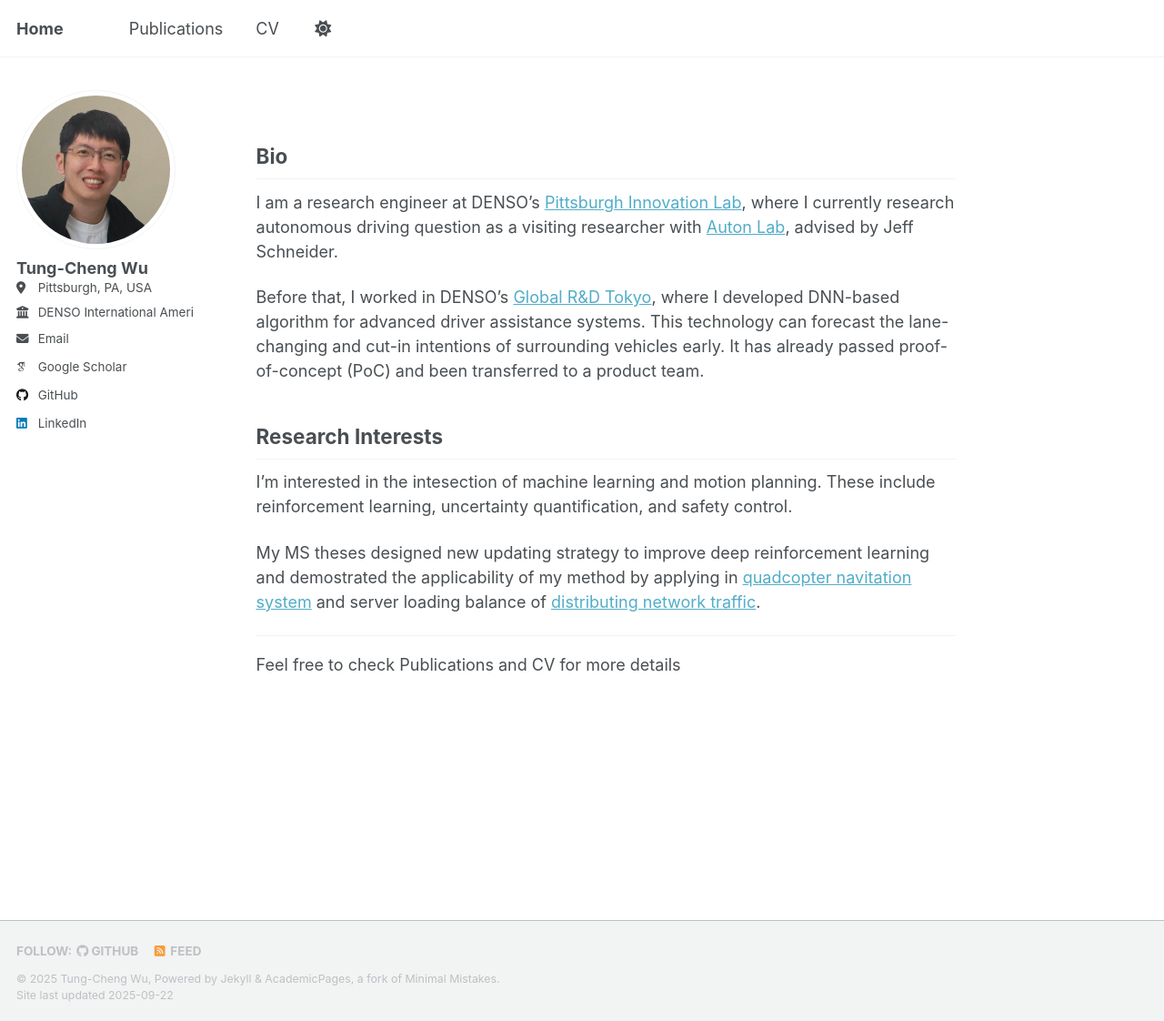
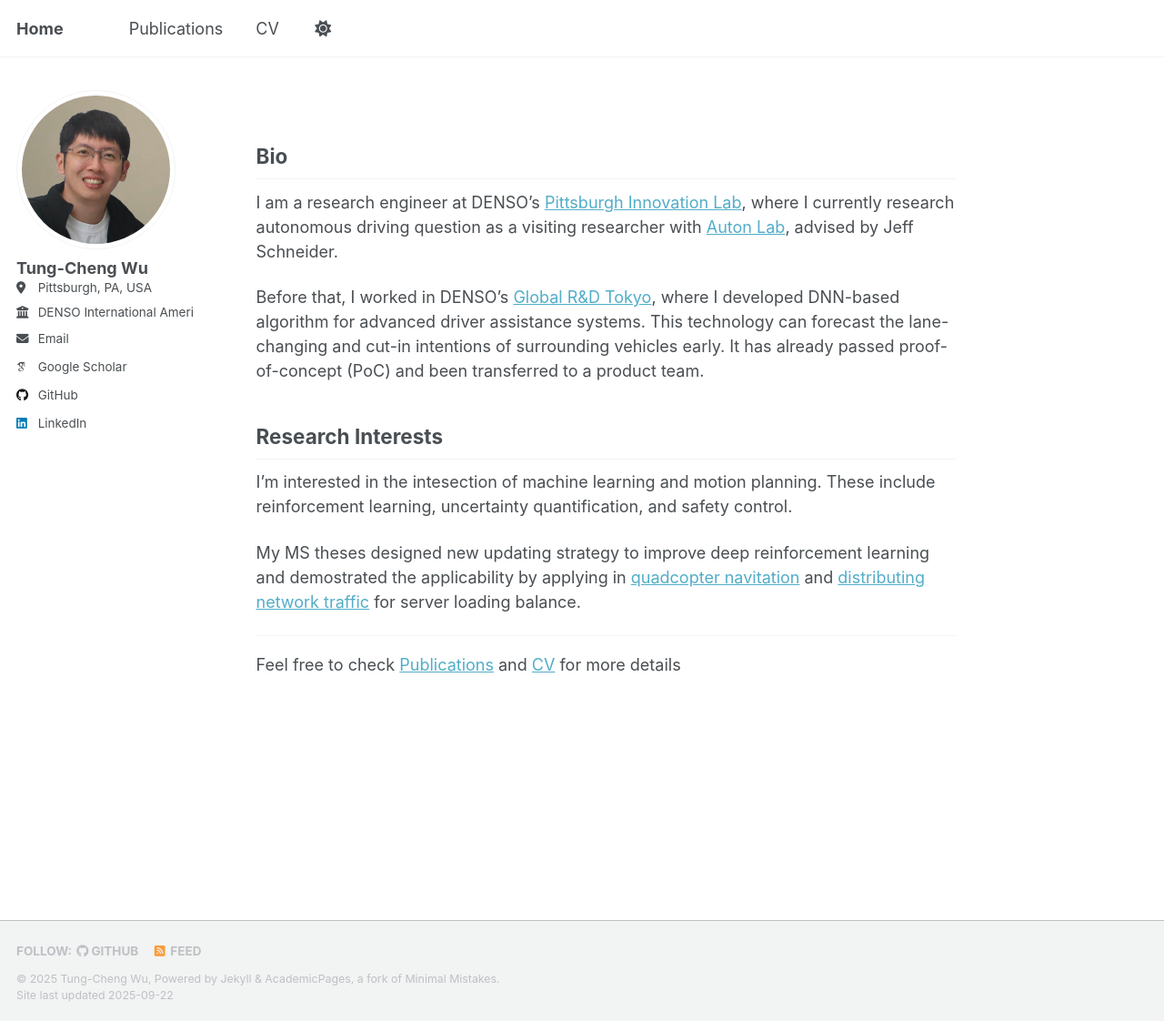
Before and after one commit to ChampDBG/champdbg.github.io, a Jekyll site: the page built from _pages/about.md, in a window 1280 px wide and 1122 px high. Shown: the whole window at 91% size. Built offline with Jekyll 4.4.1, drawn with Linux system fonts in a browser that asks for light colours; some web fonts are replaced; a script that is not in the unit is left out.

Commit message:
modify cv and personal page

```diff
--- a/_pages/about.md
+++ b/_pages/about.md
@@ -15,8 +15,8 @@ Before that, I worked in DENSO's [Global R&D Tokyo](https://www.denso.com/jp/ja/
 ## Research Interests
 I'm interested in the intesection of machine learning and motion planning. These include reinforcement learning, uncertainty quantification, and safety control.
 
-My MS theses designed new updating strategy to improve deep reinforcement learning and demostrated the applicability of my method by applying in [quadcopter navitation system](/publication/wu2018navigating) and server loading balance of [distributing network traffic](/publication/lai2020cognitive).
+My MS theses designed new updating strategy to improve deep reinforcement learning and demostrated the applicability by applying in [quadcopter navitation](/publication/wu2018navigating) and [distributing network traffic](/publication/lai2020cognitive) for server loading balance.
 
 ---
 
-Feel free to check Publications and CV for more details
+Feel free to check [Publications](/publications/) and [CV](/files/tungchew_cv.pdf) for more details
```
Also changed, not shown: 1 other file.
